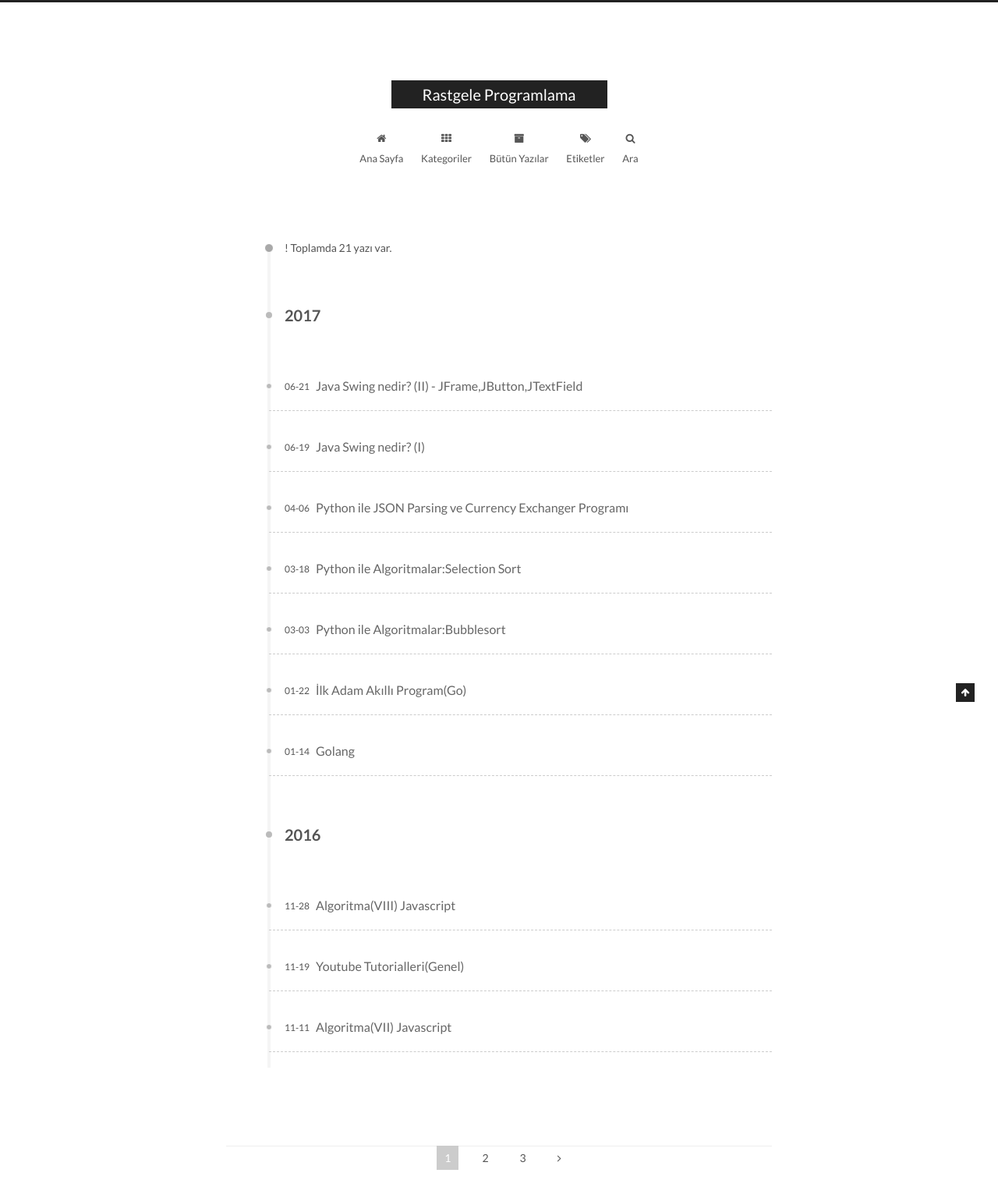
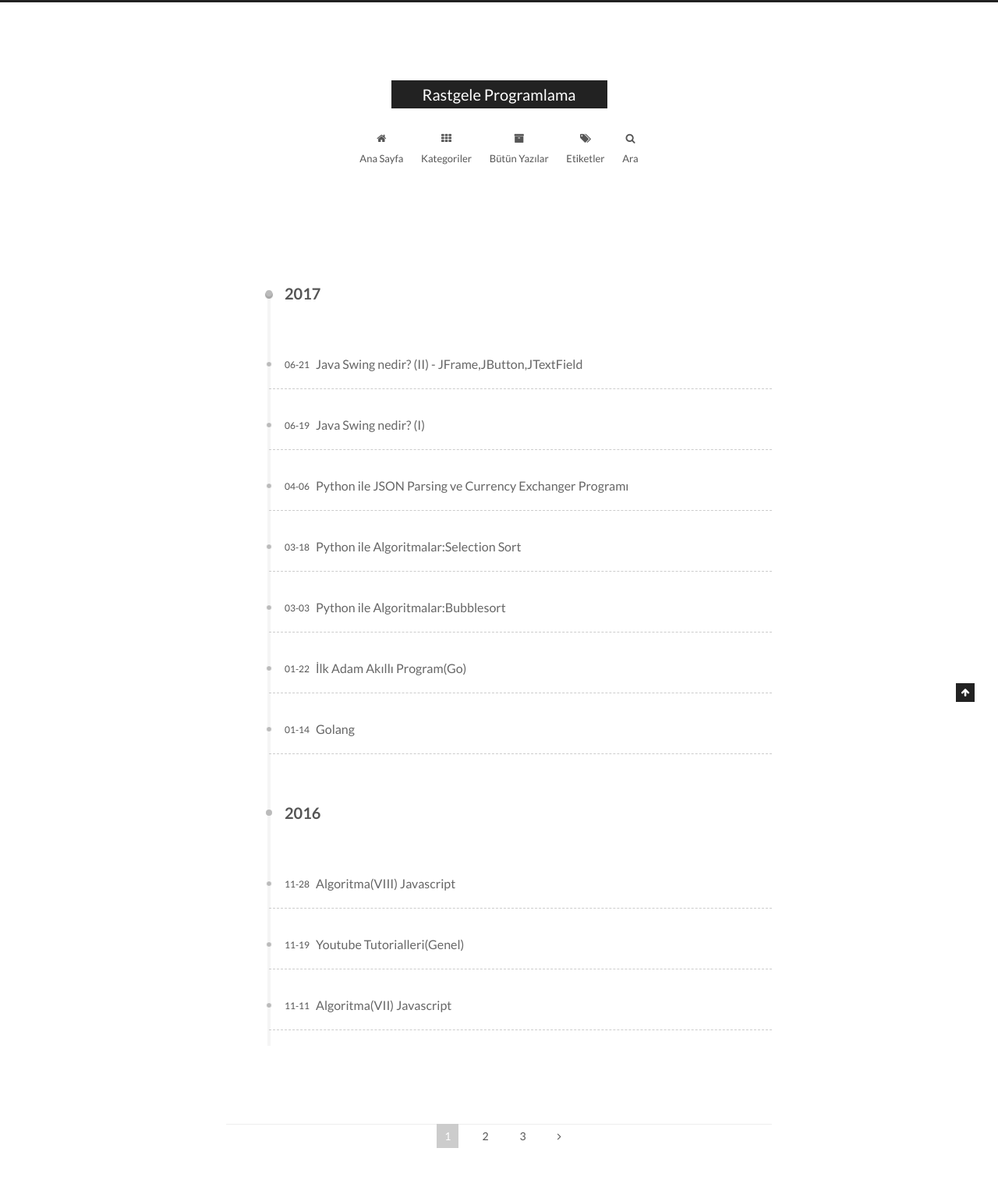
Before and after one commit to sergenp/sergenp.github.io, a Jekyll site: the page built from archives/index.html, in a window 1280 px wide. Shown: the part 100-1613 px from the top of the page at 78% size. Built offline with Jekyll 4.4.1, drawn with Linux system fonts in a browser that asks for light colours; grey boxes are pictures that could not be loaded.

Commit message:
Update archive.html

```diff
--- a/_includes/archive.html
+++ b/_includes/archive.html
@@ -1,26 +1,5 @@
 <section id="posts" class="posts-collapse" hidden>
   <span class="archive-move-on"></span>
-
-  <span class="archive-page-counter">
-    {% assign posts_length = site.posts.size %}
-    {% if posts_length > 210 %} {% assign cheers = 'excellent' %}
-      {% elsif posts_length > 130 %} {% assign cheers = 'great' %}
-      {% elsif posts_length > 80 %} {% assign cheers = 'good' %}
-      {% elsif posts_length > 50 %} {% assign cheers = 'nice' %}
-      {% elsif posts_length > 30 %} {% assign cheers = 'ok' %}
-    {% else %}
-      {% assign cheers = 'um' %}
-    {% endif %}
-    {{ __.cheers[cheers] }}!
-    {% if site.posts.size == 0 %}
-      {{ __.counter.archive_posts.zero }}
-    {% elsif site.posts.size == 1 %}
-      {{ __.counter.archive_posts.one }}
-    {% else %}
-      {{ __.counter.archive_posts.other | replace: '%d', site.posts.size }}
-    {% endif %}
-    {{ __.keep_on }}
-  </span>
 
   {% assign paginate = site.archive.paginate | default: site.paginate  %}
   {% assign paginate_path = site.archive.paginate_path | default: site.paginate_path  %}
```
